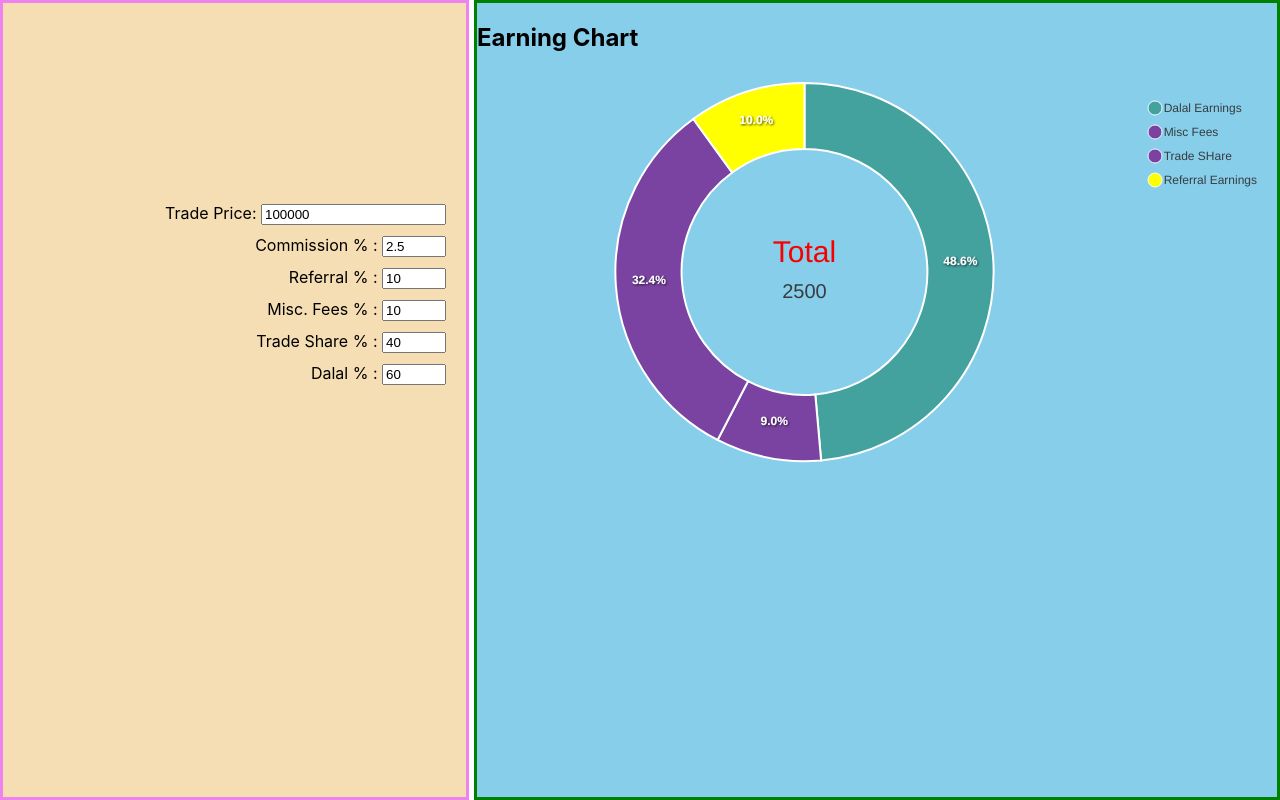
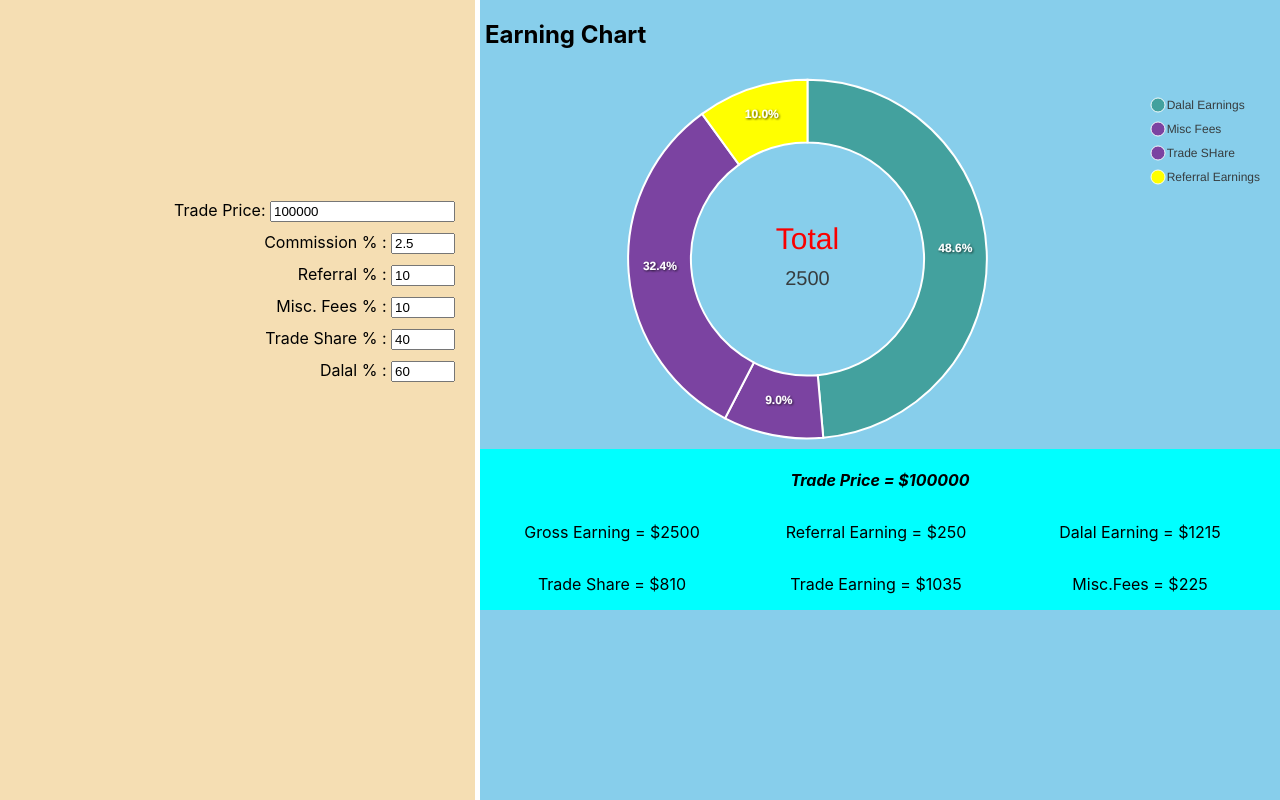
Before and after one commit to dbsmandal/CircularSlider, a React (Create React App) app: page / in a window 1280 px wide. Built offline with nearby package versions, Linux system fonts and the light colour scheme.

Commit message:
add some css

```diff
--- a/src/App.css
+++ b/src/App.css
@@ -54,7 +54,6 @@
 
 .input-div {
   background-color: wheat;
-  border: 3px solid violet;
   display: inline-flex;
   flex-direction: column;
   padding-top: 200px;
@@ -72,10 +71,14 @@
 
 .output-div {
   background-color: skyblue;
-  border: 3px solid green;
   width: 100%;
 }
+.data-div{
+  display: grid;
+  grid-template-columns: 33% 33% 33% ;
+  text-align: center;
 
+}
 /* .tradeEarn {
 
 } */
--- a/src/App.js
+++ b/src/App.js
@@ -106,23 +106,14 @@ function App() {
             <input type="number" min="0" max="100" onChange={handleDalalEarn} value={dalalEarnings} placeholder='60' />
           </div>
         </div>
-        {/* <div className="output-div">
-          <p>Trade Price: ${tradePrice}</p>
-          <p>Gross Earning :${grossEarn()}</p>
-          <p>Referral Earning :{referralEarn()}</p>
-          <p>Misc.Fees Earn: {miscFeesEarn()}</p>
-          <p>Trade Share Earn:{tradeShareEarn()} </p>
-          <p>Trade Earning:{tradeEarn()} </p>
-          <p>Dalal Earning:{dalalEarn()} </p>
 
-        </div> */}
         <div className="output-div">
-          <div >
-            <h2 className="text-left">Earning Chart</h2>
+          <div>
+            <h2 style={{ paddingLeft: "5px" }}>Earning Chart</h2>
             <Chart
               type="donut"
               width={800}
-              height={400}
+              height={380}
               series={val}
               options={{
                 labels: name,
@@ -156,6 +147,18 @@ function App() {
 
             />
           </div>
+          <div style={{ backgroundColor: "cyan", paddingTop: "5px" }}>
+            <p style={{ textAlign: "center", fontStyle: "oblique", fontWeight: "bolder" }}>Trade Price = ${tradePrice}</p>
+            <div className='data-div'>
+              <p>Gross Earning = ${grossEarn()}</p>
+              <p>Referral Earning = ${referralEarn()}</p>
+              <p>Dalal Earning = ${dalalEarn()} </p>
+              <p>Trade Share = ${tradeShareEarn()} </p>
+              <p>Trade Earning = ${tradeEarn()} </p>
+              <p>Misc.Fees = ${miscFeesEarn()}</p>
+
+            </div>
+          </div>
         </div>
       </div>
 
```
